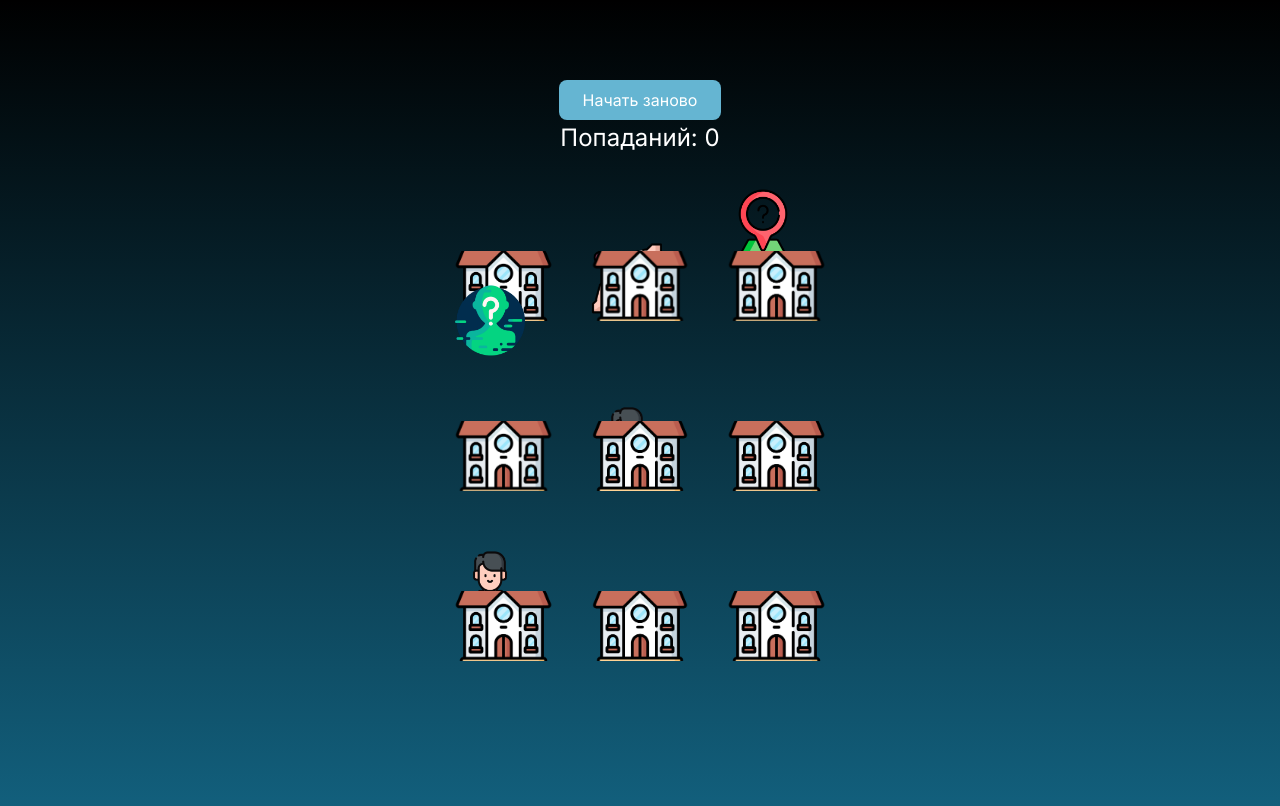
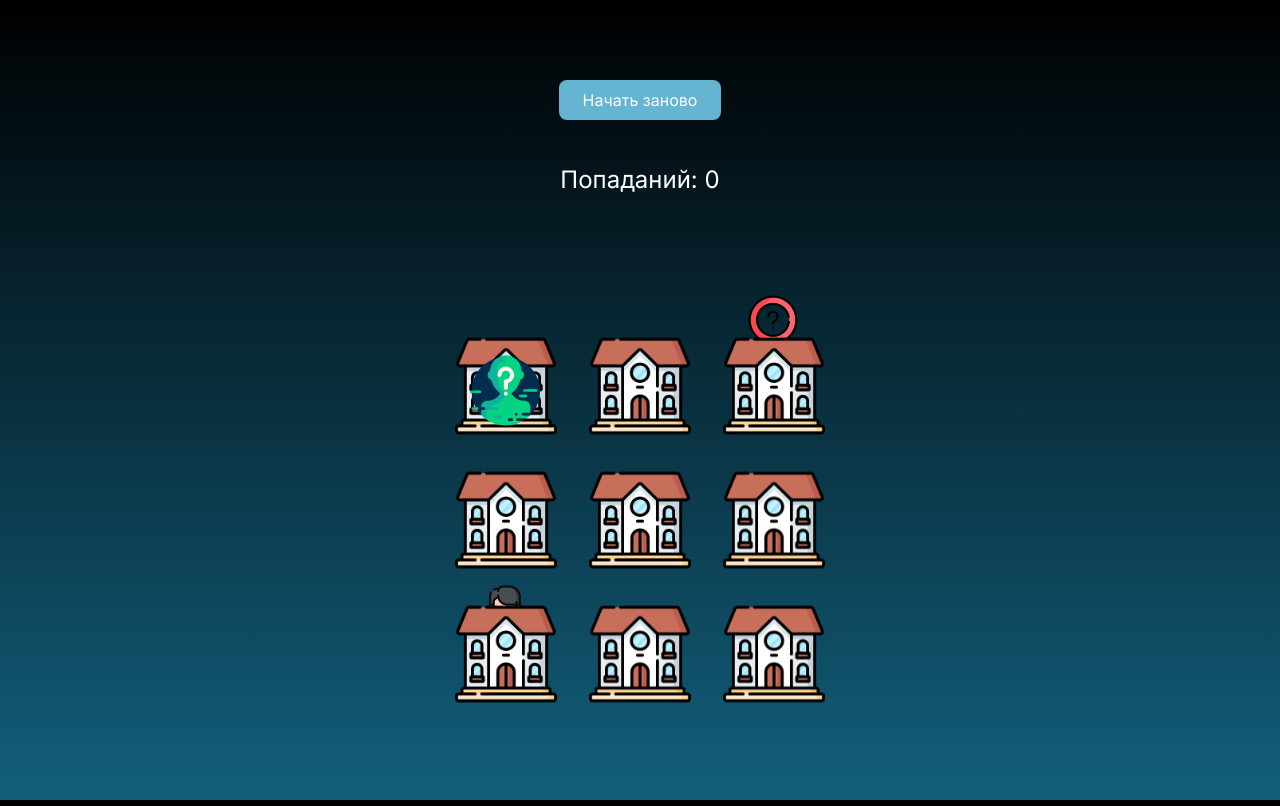
Before and after one commit to kravcov7/hackathon-team3, a Next.js app: page /game in a window 1280 px wide. Built offline with nearby package versions, Linux system fonts and the light colour scheme.

Commit message:
refactor: change unit styles

```diff
--- a/app/components/game/Game.module.css
+++ b/app/components/game/Game.module.css
@@ -9,5 +9,5 @@
 
 .text {
   margin-bottom: 80px;
-  font-size: 24px
+  font-size: 24px;
 }
--- a/app/ui/block/GameBlock.module.css
+++ b/app/ui/block/GameBlock.module.css
@@ -15,6 +15,13 @@
   background-position: center;
   background-size: cover;
   background-repeat: no-repeat;
+}
+
+.unit {
+  position: absolute;
+  left: 15%;
+  bottom: 10%;
+  transform: translateY(-200%);
 }
 
 .active {
--- a/app/ui/scene/Scene.module.css
+++ b/app/ui/scene/Scene.module.css
@@ -4,38 +4,9 @@
   grid-template-rows: repeat(3, 1fr);
   justify-items: center;
   align-items: center;
-  gap: 100px 40px;
+  gap: 2rem;
   padding: 15px;
   max-width: 100%;
   width: 400px;
   height: 400px;
-  margin-bottom: 90px;
 }
-
-.unit {
-  position: absolute;
-  left: 15%;
-  bottom: 10%;
-  transform: translateY(-200%);
-}
-
-.active {
-  opacity: 1;
-  animation: unit-bubbling 1.5s ease-in-out infinite;
-}
-
-.disabled {
-  opacity: 0;
-}
-
-@keyframes unit-bubbling {
-  0% {
-    transform: translateY(-10%);
-  }
-  50% {
-    transform: translateY(-200%);
-  }
-  100% {
-    transform: translateY(-10%);
-  }
-}
```
